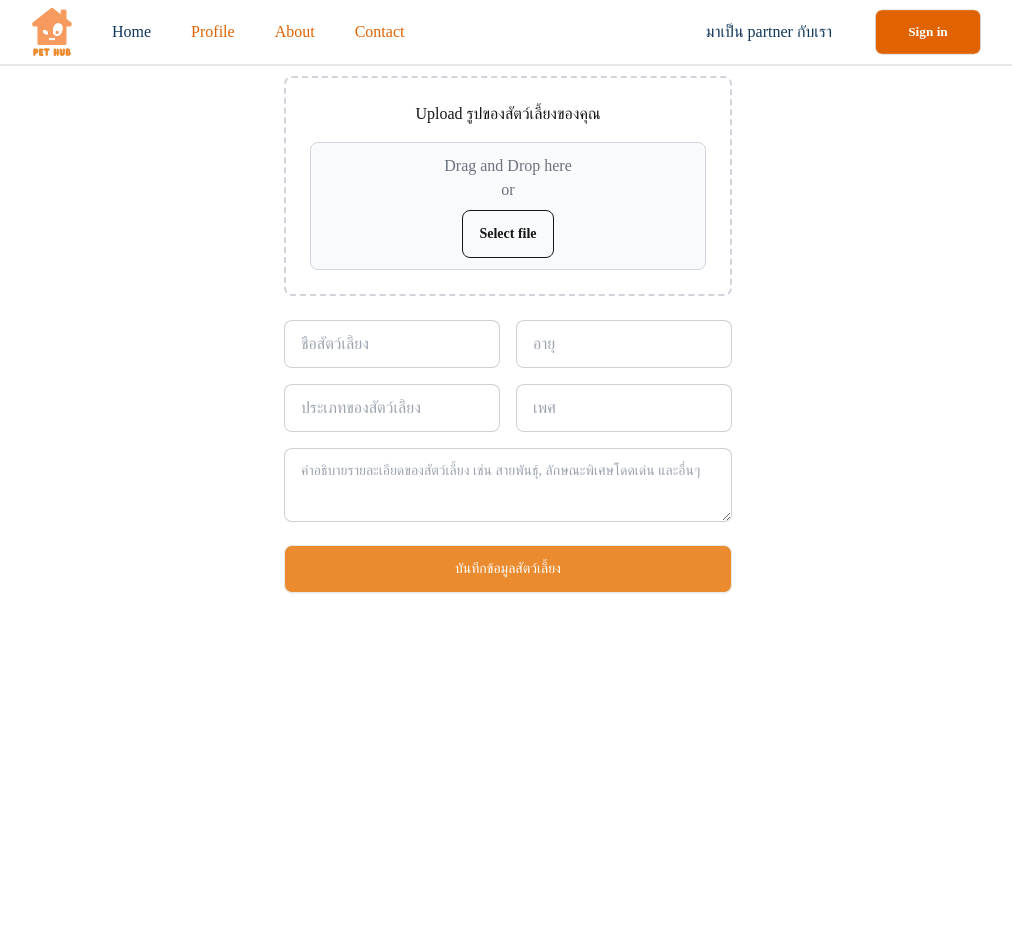
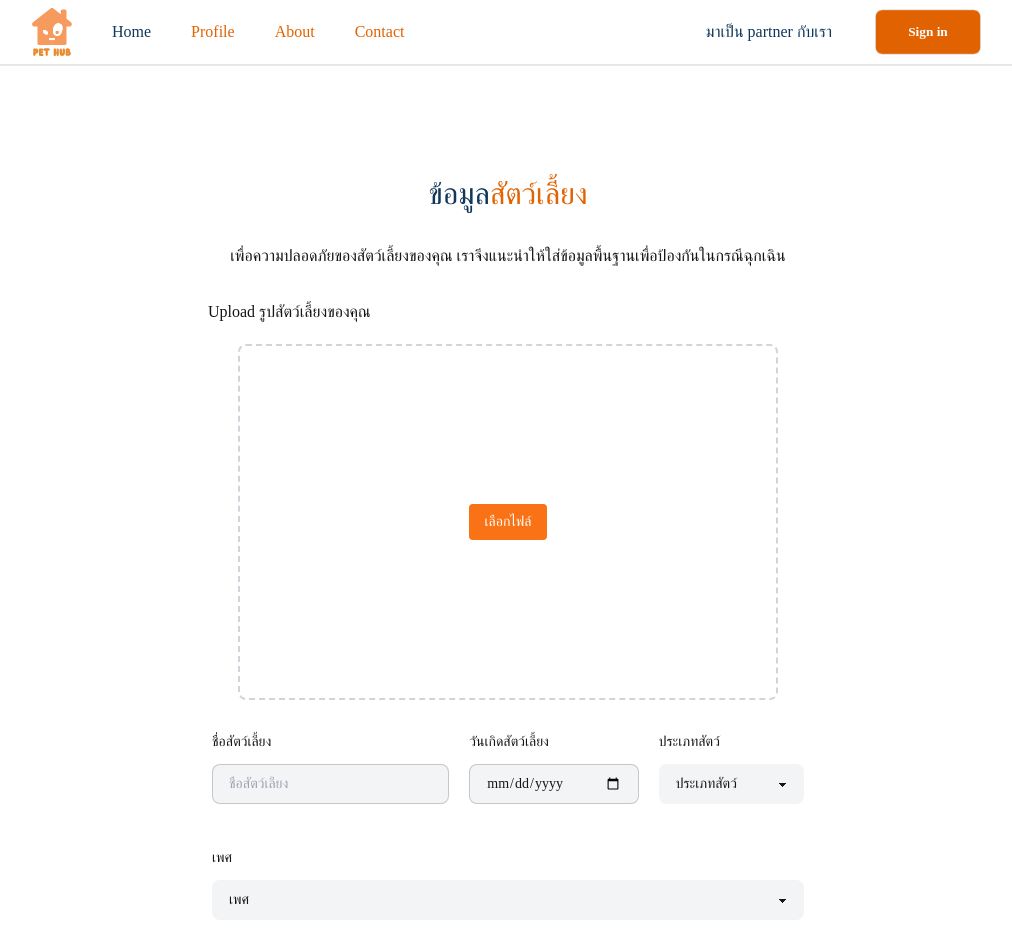
Before and after one commit to NobphadonH/PetHub, a React (Vite) app in the folder pethub-website/: page /pethub-website/petregister in a window 1280 px wide. Shown: the top 949 px of the page, without its empty margins (132-1144 px from the left). Before the commit the page ends 800 px from the top, so only its background shows below. Built offline with nearby package versions, Linux system fonts and the light colour scheme; a web font is replaced by a local one.

Commit message:
fix pet register deseign

```diff
--- a/pethub-website/src/components/Basics.jsx
+++ b/pethub-website/src/components/Basics.jsx
@@ -220,15 +220,15 @@ function Basics() {
         <div>
             <Navbar />
             <div className="flex flex-col mt-24">
-                <div className="text-black font-bold text-3xl mt-4">ลงทะเบียนโรงแรมสัตว์เลี้ยงของคุณให้สมบูรณ์แบบบน PetHub</div>
+                <div className="text-black font-bold text-[3vw] md:text-2xl lg:text-3xl mt-4">ลงทะเบียนโรงแรมสัตว์เลี้ยงของคุณให้สมบูรณ์แบบบน PetHub</div>
                 <div className="flex justify-center">
                     <div className="max-w-xl mx-auto">
-                        <div className="text-gray-800 text-base mt-4">
+                        <div className="text-gray-800 text-xs lg:text-base mt-4">
                             กรุณากรอกแบบฟอร์มด้านล่าง ข้อมูลทุกช่องจำเป็นต้องกรอก
                         </div>
                     </div>
                 </div>
-                <div className="flex flex-col w-1/2 bg-white border border-neutral-100 drop-shadow-xl p-8 rounded-3xl mt-8 mx-auto">
+                <div className="flex flex-col w-4/5 lg:w-1/2 bg-white border border-neutral-100 drop-shadow-xl p-8 rounded-3xl mt-8 mx-auto">
                     <div className="flex justify-center items-center">
                         <ul className="steps w-full max-w-2xl mt-2">
                             <li className="step step-accent text-gray-800 text-sm">ข้อมูลทั่วไป</li>
--- a/pethub-website/src/components/Payment.jsx
+++ b/pethub-website/src/components/Payment.jsx
@@ -22,7 +22,7 @@ function Payment() {
     return (
         <div>
             <Navbar />
-            <div className="grid grid-cols-3 mt-24">
+            <div className="grid grid-cols-3 mt-24 w-10/12 mx-auto">
                 <div className="col-span-2 mx-auto w-11/12">
                     <div className="flex flex-col bg-white border border-neutral-100 drop-shadow-xl rounded-xl">
                         <div className="bg-pethub-color1 p-4 rounded-t-xl">
--- a/pethub-website/src/components/PetRegister.jsx
+++ b/pethub-website/src/components/PetRegister.jsx
@@ -1,59 +1,71 @@
 import Navbar from "./Utils/Navbar"
+import PictureUpload from "./Utils/PictureUpload";
 
-import React, { useState } from 'react';
+import { useState } from 'react';
 
 function AddPetProfile() {
-  const [petImage, setPetImage] = useState(null);
+  const [imageFile, setImageFile] = useState(null);
 
-  const handleImageUpload = (event) => {
-    setPetImage(URL.createObjectURL(event.target.files[0]));
+  const handleImageSelected = (event) => {
+    setImageFile(URL.createObjectURL(event.target.files[0]));
   };
 
   return (
     <>
     <Navbar />
-    <div className="flex flex-col items-center p-8">
-      <h2 className="text-center text-lg text-red-600 mb-4">
-        เพื่อความปลอดภัยของสัตว์เลี้ยงของคุณ เราแนะนำให้ใส่ข้อมูลพื้นฐานเพื่อป้องกันในกรณีฉุกเฉิน
-      </h2>
-
-      <div className="border-2 border-dashed border-gray-300 rounded-lg p-6 w-full max-w-md mb-6">
-        <h3 className="text-center mb-4">Upload รูปของสัตว์เลี้ยงของคุณ</h3>
-
-        <div className="flex flex-col items-center">
-          {petImage ? (
-            <img src={petImage} alt="Pet Preview" className="w-40 h-40 object-cover rounded-lg mb-4" />
-          ) : (
-            <label className="flex flex-col items-center justify-center w-full h-32 bg-gray-50 border border-gray-300 rounded-lg cursor-pointer hover:bg-gray-100">
-              <span className="text-gray-500">Drag and Drop here</span>
-              <span className="text-gray-500">or</span>
-              <input type="file" onChange={handleImageUpload} className="hidden" />
-              <button className="btn btn-outline mt-2">Select file</button>
-            </label>
-          )}
+    <div className="my-32 w-[800px] h-full mx-auto px-10 py-12">
+      <div className="text-3xl font-semibold text-pethub-color6">ข้อมูล<span className="text-pethub-color1">สัตว์เลี้ยง</span></div>
+      <div className="text-base my-8">เพื่อความปลอดภัยของสัตว์เลี้ยงของคุณ เราจึงแนะนำให้ใส่ข้อมูลพื้นฐานเพื่อป้องกันในกรณีฉุกเฉิน</div>
+      <div className="w-full text-start">
+        <div className="w-10/12 mx-auto">Upload รูปสัตว์เลี้ยงของคุณ</div>
+        <div className="w-9/12 mx-auto my-5">
+          <PictureUpload onImageSelected={handleImageSelected} />
+          {imageFile && <p>Selected Image: {imageFile.name}</p>}
         </div>
       </div>
-
-      <form className="w-full max-w-md space-y-4">
-        <div className="grid grid-cols-2 gap-4">
-          <input type="text" placeholder="ชื่อสัตว์เลี้ยง" className="input input-bordered w-full" />
-          <input type="text" placeholder="อายุ" className="input input-bordered w-full" />
-        </div>
-
-        <div className="grid grid-cols-2 gap-4">
-          <input type="text" placeholder="ประเภทของสัตว์เลี้ยง" className="input input-bordered w-full" />
-          <input type="text" placeholder="เพศ" className="input input-bordered w-full" />
-        </div>
-
-        <textarea
-          placeholder="คำอธิบายรายละเอียดของสัตว์เลี้ยง เช่น สายพันธุ์, ลักษณะพิเศษโดดเด่น และอื่นๆ"
-          className="textarea textarea-bordered w-full"
-        ></textarea>
-
-        <button type="submit" className="btn focus:outline-none text-white bg-pethub-color2 hover:bg-pethub-color1 w-full">
-          บันทึกข้อมูลสัตว์เลี้ยง
-        </button>
-      </form>
+      <div className="w-full px-16">
+        <div className="flex w-full justify-start lg:justify-between flex-wrap gap-[3vw] md:gap-5">
+          <div className="grow">
+              <p className="text-start text-[2.5vw] md:text-xs lg:text-sm xl:text-sm my-[1vw] md:my-3">ชื่อสัตว์เลี้ยง</p>
+              <input
+                  type="text"
+                  name="email"
+                  placeholder="ชื่อสัตว์เลี้ยง"
+                  className="input input-bordered w-full h-[8vw] max-h-10  text-[2vw] sm:h-10 xl:h-12 sm:text-xs lg:text-sm bg-gray-100 md:mb-3"
+              />
+          </div>
+          <div className="grow">
+              <p className="text-start text-[2.5vw] md:text-xs lg:text-sm xl:text-sm my-[1vw] md:my-3">วันเกิดสัตว์เลี้ยง</p>
+              <input
+                  type="date"
+                  name="email"
+                  placeholder=""
+                  className="input input-bordered w-full h-[8vw] max-h-10  text-[2vw] sm:h-10 xl:h-12 sm:text-xs lg:text-sm bg-gray-100 md:mb-3"
+              />
+          </div>
+          <div className="grow">
+              <p className="text-start text-[2.5vw] md:text-xs lg:text-sm xl:text-sm my-[1vw] md:my-3">ประเภทสัตว์</p>
+              <select className="select min-h-0 h-[8vw] w-full max-h-10  text-[2vw] sm:h-10 xl:h-12 sm:text-xs lg:text-sm bg-gray-100 md:mb-3">
+                  <option disabled selected>ประเภทสัตว์</option>
+                  <option>สุนัข</option>
+                  <option>แมว</option>
+              </select>
+          </div>
+          <div className="grow">
+              <p className=" text-start text-[2.5vw] md:text-xs lg:text-sm xl:text-sm my-[1vw] md:my-3">เพศ</p>
+              <select className="select min-h-0 h-[8vw] w-full max-h-10  text-[2vw] sm:h-10 xl:h-12 sm:text-xs lg:text-sm bg-gray-100 md:mb-3">
+                  <option disabled selected>เพศ</option>
+                  <option>เพศผู้</option>
+                  <option>เพศเมีย</option>
+              </select>
+          </div>
+      </div>
+      <div>
+        <p className=" text-start text-[2.5vw] md:text-xs lg:text-sm xl:text-sm my-[1vw] md:my-5">คำอธิบายรายระเอียดของสัตว์เลี้ยง เช่น สายพันธุ์, ลักษณะที่โดดเด่น และอื่นๆ </p>
+        <textarea className="textarea w-full min-h-48 lg:max-h-64 textarea-bordered text-[2.5vw] md:text-xs lg:text-sm xl:text-sm" placeholder="ex. สายพันธุ์, ลักษณะเฉพาะ, สีขน หรือ นิสัย"></textarea>
+      </div>
+      <div className="my-8 flex justify-center items-center rounded-md md:btn bg-pethub-color1 md:bg-pethub-color1 text-white md:text-white h-[7vw] w-[15vw] sm:w-36 sm:h-10 md:w-40 font-medium text-[2vw] md:text-xs lg:text-sm xl:text-base">บันทึกข้อมูล</div>
+      </div>
     </div>
     </>
   );
--- a/pethub-website/src/components/Profile.jsx
+++ b/pethub-website/src/components/Profile.jsx
@@ -6,7 +6,7 @@ function Profile() {
     <>
       <Navbar />
 
-        <div className="absolute mt-32 top-0 right-20 left-20 bottom-2/3 -z-10">
+        <div className="absolute mt-20 lg:mt-32 top-0 right-5 lg:right-80 left-5 lg:left-80 bottom-2/3 -z-10">
             <img
                 src="https://tidypets.store/cdn/shop/files/view-cats-dogs-being-friends.jpg?v=1726648599&width=2000"
                 alt=""
--- a/pethub-website/src/components/RoomsBooking.jsx
+++ b/pethub-website/src/components/RoomsBooking.jsx
@@ -1,7 +1,6 @@
 import { useParams } from "react-router-dom";
 import Navbar from "./Utils/Navbar";
 import { useState, useEffect, useRef } from 'react';
-import Footer from "./Utils/Footer";
 import PictureUpload from "./Utils/PictureUpload";
 
 function RoomsBooking() {
--- a/pethub-website/src/components/Utils/PictureUpload.jsx
+++ b/pethub-website/src/components/Utils/PictureUpload.jsx
@@ -37,7 +37,7 @@ function PictureUpload({ onImageSelected }) {
           </button>
         </div>
       ) : (
-        <div className="relative flex flex-col items-center justify-center h-48 lg:h-52 xl:h-64">
+        <div className="relative flex flex-col items-center justify-center h-48 lg:h-64 xl:h-80">
           <input
             name="selectedImage"
             type="file"
```
Also changed, not shown: pethub-website/src/components/RoomManagement.jsx (+45 -23 lines).
